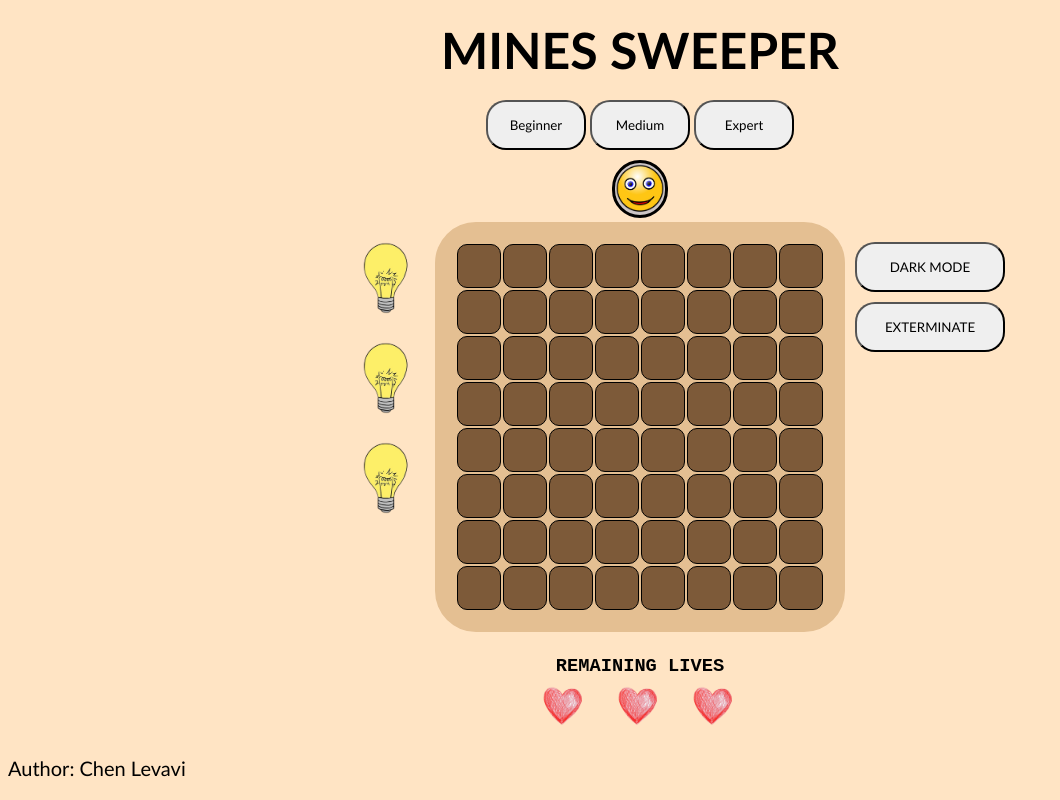
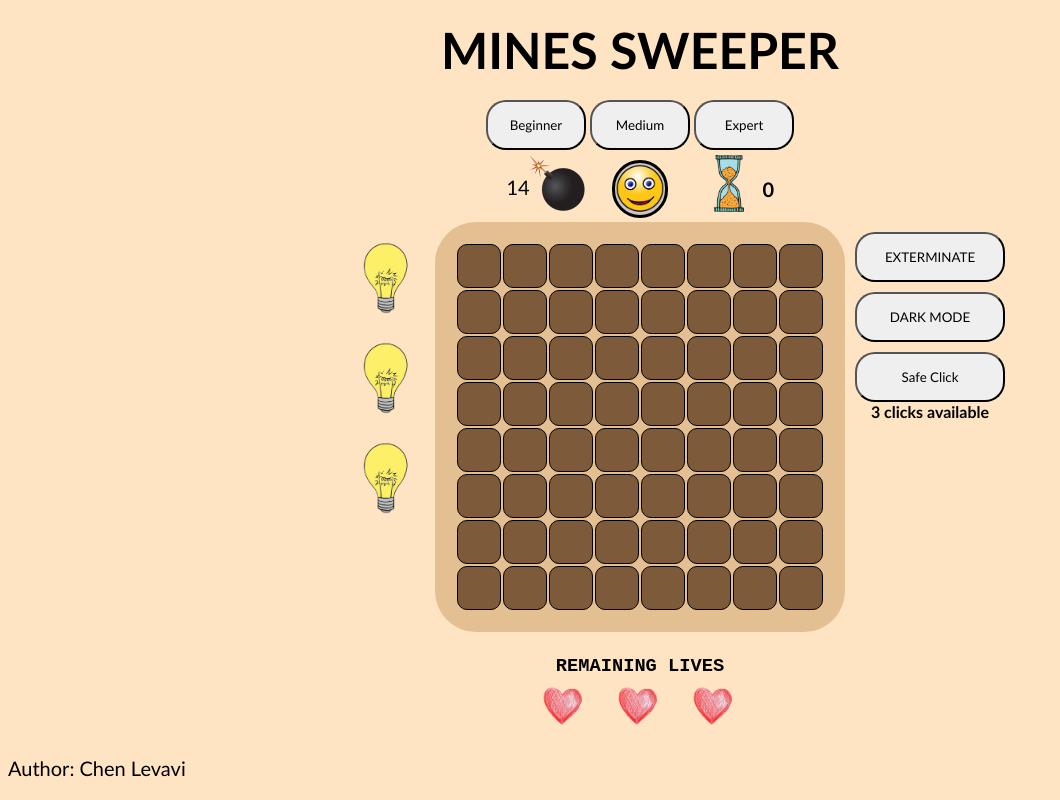
Before and after one commit to levavichen/Sprint1, a plain HTML site: page index.html in a window 1280 px wide. Shown: the whole page, without its empty margins (0-1060 px from the left). Drawn offline with Linux system fonts and the light colour scheme.

Commit message:
Add files via upload

```diff
--- a/css/style.css
+++ b/css/style.css
@@ -1,4 +1,4 @@
-html{
+html {
     background-color: bisque;
 }
 
@@ -34,7 +34,7 @@ html{
 
 .header {
     text-align: center;
-    font-family:'Gill Sans', 'Gill Sans MT', Calibri, 'Trebuchet MS', sans-serif;
+    font-family: 'Gill Sans', 'Gill Sans MT', Calibri, 'Trebuchet MS', sans-serif;
     font-size: 50px;
     padding: 10px;
     margin-bottom: 0%;
@@ -81,7 +81,7 @@ footer {
 .heading {
     text-align: center;
     margin-bottom: 5px;
-    font-family:'Courier New', Courier, monospace
+    font-family: 'Courier New', Courier, monospace
 }
 
 .mine {
@@ -106,6 +106,66 @@ footer {
     height: auto;
 }
 
+/*timer*/
+.timer-image{
+    display: flex;
+    flex-direction: column;
+    position: absolute;
+    justify-content: center;
+    left: 55%;
+    align-items: center;
+    top: 155px;
+    margin-left: 10px;
+}
+
+.timer-image img {
+    width: 30px;
+    height: auto;
+
+}
+
+h6{
+    display: flex;
+    flex-direction: column;
+    position: absolute;
+    justify-content: center;
+    left: 58%;
+    align-items: center;
+    top: 130px;
+    margin-left: 20px;
+    font-size: 20px;
+    font-family: 'Gill Sans', 'Gill Sans MT', Calibri, 'Trebuchet MS', sans-serif;
+}
+
+/*////////mines counter///////*/
+
+.mines-count img{
+    width: 90px;
+    height: auto;
+    display: flex;
+    flex-direction: column;
+    position: absolute;
+    justify-content: center;
+    left: 40%;
+    align-items: center;
+    top: 138px;
+}
+
+.text-mines{
+    display: flex;
+    flex-direction: column;
+    position: absolute;
+    justify-content: center;
+    left: 38%;
+    align-items: center;
+    top: 175px;
+    margin-left: 20px;
+    font-size: 20px;
+    font-family: 'Gill Sans', 'Gill Sans MT', Calibri, 'Trebuchet MS', sans-serif;
+}
+
+/*////////hints///////*/
+
 .hints {
     width: 100px;
     height: auto;
@@ -118,7 +178,6 @@ footer {
     right: 100%;
     width: 100px;
     top: 0;
-    /* padding-right: 10px; */
 }
 
 .centered-container {
@@ -132,28 +191,55 @@ footer {
 
 }
 
-.exterminator {
+/*in right buttons*/
+
+.right-buttons {
     display: flex;
     flex-direction: column;
     position: absolute;
     justify-content: center;
     left: 100%;
-    top: 80px;
-    width: 150px;
-    height: 50px;
     align-items: center;
+    top: 10px;
     margin-left: 10px;
 }
 
+.exterminator {
+    margin-bottom: 10px;
+    width: 150px;
+}
+
+
 .dark-mode {
-    display: flex;
-    flex-direction: column;
-    position: absolute;
-    justify-content: center;
-    left: 100%;
-    top: 20px;
+    margin-bottom: 10px;
     width: 150px;
-    height: 50px;
-    align-items: center;
-    margin-left: 10px;
+
 }
+
+
+/*safe click*/
+.safe-click-button {
+    margin-bottom: 0%;
+    width: 150px;
+}
+
+.safe-click-text {
+    margin-top: 0%;
+    margin-bottom: 0%;
+    width: 150px;
+    font-family: 'Gill Sans', 'Gill Sans MT', Calibri, 'Trebuchet MS', sans-serif;
+
+}
+
+.safe-cell-mode {
+    background-color: cornflowerblue;
+}
+
+/*mega hint*/
+
+.mega-hint {
+    margin-top: 0%;
+    margin-bottom: 10px;
+    width: 150px;
+    font-family: 'Gill Sans', 'Gill Sans MT', Calibri, 'Trebuchet MS', sans-serif;
+}
--- a/index.html
+++ b/index.html
@@ -2,9 +2,6 @@
 <html lang="en">
 
 <head>
-    <!-- <meta charset="UTF-8"> -->
-    <!-- <meta name="viewport" content="width=device-width, initial-scale=1.0"> -->
-    <!-- <meta http-equiv="X-UA-Compatible" content="ie=edge"> -->
     <title>Mine Sweeper</title>
     <link rel="stylesheet" href="css/style.css">
     <h1 class="header">MINES SWEEPER</h1>
@@ -18,14 +15,30 @@
         <button onclick="gameSetup(12, 32)">Expert</button>
     </div>
     <div class="game-status-img"></div>
+    <div class="timer-image"><img src="img/timer.png" alt="timer-img"></div>
+    <div class="timer">
+        <h6>0</h6>
+    </div>
+    <div class="mines-count"><img src="img/mine.png" alt="mine">
+        <span class="text-mines"></span>
+    </div>
     <div class="wrapper">
         <div class="centered-container">
             <table class="board-container">
                 <tbody class="board"></tbody>
             </table>
             <div class="hints-container"></div>
-            <button class="exterminator" onclick="onExterminator()">EXTERMINATE</button>
-            <button class="dark-mode" onclick="onDarkMode()">DARK MODE</button>
+            <div class="right-buttons">
+                <button class="exterminator" onclick="onExterminator()">EXTERMINATE</button>
+                <button class="dark-mode" onclick="onDarkMode()">DARK MODE</button>
+
+                <button class="safe-click-button" onclick="onSafeClick()">Safe Click</button>
+                <h4 class="safe-click-text">3 clicks available</h4>
+                <!-- <button class="mega-hint" onclick="onMegaHint()">Mega Hint</button> -->
+
+
+
+            </div>
         </div>
     </div>
 
--- a/js/extras.js
+++ b/js/extras.js
@@ -1,5 +1,4 @@
 'use strict'
-var isDarkMode = false
 
 function renderlives() {
     const elRemainingLives = document.querySelector('.remaining-lives')
@@ -31,7 +30,7 @@ function renderHints() {
 }
 
 function onHint(elHint) {
-    if(!gGame.isOn)return
+    if (!gGame.isOn) return
 
     elHint.src = 'img/hintOn.png'
     gGame.isHint = true
@@ -49,16 +48,17 @@ function showHint(board, rowIdx, colIdx) {
             if (!cell.isShown) {
                 cell.isShown = true
                 shownCells.push(cell)
+
             }
         }
     }
-    console.log(shownCells)
+
     setTimeout(() => {
         gGame.isHint = false
 
         for (var i = 0; i < shownCells.length; i++) {
             shownCells[i].isShown = false
-            console.log(shownCells)
+
         }
         gHints--
         renderHints()
@@ -71,7 +71,7 @@ function showHint(board, rowIdx, colIdx) {
 ////MINES EXTERMINATOR///
 
 function onExterminator() {
-    if(!gGame.isOn)return
+    if (!gGame.isOn) return
 
     var exterminatedMines = []
 
@@ -90,11 +90,15 @@ function onExterminator() {
         exMine.isMine = false
         console.log(exMine)
     }
+    gLevel.MINES = gLevel.MINES -3
     setMinesNegsCount(gBoard)
+    renderGameSetup()
+
 }
 
 
 ////DARK MODE////
+var isDarkMode = false
 
 function onDarkMode() {
 
@@ -116,3 +120,58 @@ function onDarkMode() {
         elBoardContainer.style.backgroundColor = "rgb(228, 191, 146)"
     }
 }
+
+////SAFE CLICK/////
+
+function onSafeClick() {
+    if (!gGame.isOn) return
+    if (!isSafeClick) return
+
+    gclicks--
+    changeSafeClickText()
+
+    var safeNotShownCells = []
+
+    for (var i = 0; i < gBoard.length; i++) {
+        for (var j = 0; j < gBoard[0].length; j++) {
+            const cell = gBoard[i][j]
+
+            if (!cell.isMine && !cell.isShown) {
+                safeNotShownCells.push({ i, j })
+            }
+        }
+    }
+
+    var safeNotShownCellIdx = getRandomIntInclusive(0, safeNotShownCells.length - 1)
+
+    for (var i = 0; i < safeNotShownCells.length; i++) {
+        var row = safeNotShownCells[safeNotShownCellIdx].i
+        var column = safeNotShownCells[safeNotShownCellIdx].j
+    }
+
+    var elSafeClickCell = document.querySelector(`.cell-${row}-${column}`)
+    elSafeClickCell.classList.add("safe-cell-mode")
+
+    setTimeout(() => {
+        elSafeClickCell.classList.remove("safe-cell-mode")
+
+    }, 2000)
+}
+
+function changeSafeClickText() {
+    var elSafeClickText = document.querySelector('.safe-click-text')
+    elSafeClickText.innerText = `${gclicks} clicks available`
+
+    if (gclicks === 0) {
+        elSafeClickText.innerText = 'No clicks available'
+        isSafeClick = false
+    }
+
+}
+
+///MEGA HINT////
+
+function onMegaHint() {
+    if (!gGame.isOn) return
+
+}
--- a/js/game.js
+++ b/js/game.js
@@ -15,6 +15,9 @@ var gcounter
 var gLives
 var gHints
 var isFirstClick
+var gclicks
+var isSafeClick
+var gTimer
 
 var gLevel = {
     SIZE: 8,
@@ -37,16 +40,23 @@ function gameSetup(size, mines) {
 }
 
 function onInit() {
+    gclicks = 3
     gHints = 3
     gLives = 3
     gBoard = buildBoard(gLevel.SIZE)
+    renderGameSetup()
     renderBoard(gBoard)
     renderlives()
     renderSmiley(gSmiles.normal)
     renderHints()
+    changeSafeClickText()
+
 
     gGame.isOn = true
     isFirstClick = true
+    gMines = []
+    isSafeClick = true
+    stopTimer()
 
 }
 
@@ -123,23 +133,40 @@ function onCellClicked(elCell, i, j) {
     if (isFirstClick) {
         createMines(gBoard, rowIdx, colIdx)
         setMinesNegsCount(gBoard)
+        startTimer()
+
         isFirstClick = false
     }
 
     if (cell.minesAroundCount === 0) expandShown(gBoard, elCell, i, j)
 
     if (cell.isMarked) return
+
     if (cell.isMine) {
+        gLevel.MINES--
+        renderGameSetup()
+
         if (gLives > 1) {
+
             gLives--
             renderlives()
+
+            cell.isShown = true
+            renderBoard(gBoard)
             return
         }
-        if (gLives === 1)
+
+        if (gLives === 1) {
             gLives = 0
+            cell.isShown = true
+            renderBoard(gBoard)
+        }
+
         showAllMines()
         renderlives()
         renderSmiley(gSmiles.lose)
+        stopTimer()
+        gGame.isOn = false
 
     }
     if (!cell.isShown) {
@@ -191,6 +218,7 @@ function checkGameOver() {
     }
     renderSmiley(gSmiles.win)
     gGame.isOn = false
+    stopTimer()
 }
 
 function expandShown(board, elCell, rowIdx, colIdx) {
@@ -213,3 +241,28 @@ function expandShown(board, elCell, rowIdx, colIdx) {
 
     renderBoard(gBoard)
 }
+
+function startTimer() {
+    var elTimer = document.querySelector('h6')
+
+    gTimer = setInterval(function () {
+        gGame.secsPassed++
+        elTimer.innerText = gGame.secsPassed
+    }, 1000);
+}
+
+function stopTimer() {
+    clearInterval(gTimer)
+    gGame.secsPassed = 0
+
+}
+
+function renderGameSetup() {
+
+
+    var elTimer = document.querySelector('h6')
+    elTimer.innerText = gGame.secsPassed
+    var elTextMines = document.querySelector('.text-mines')
+    elTextMines.innerText = gLevel.MINES
+
+}
--- a/js/mines.js
+++ b/js/mines.js
@@ -34,4 +34,6 @@ function showAllMines() {
             }
         }
     }
+    gLevel.MINES = 0
+    renderGameSetup()
 }
```
Also changed, not shown: img/timer.png (added).
